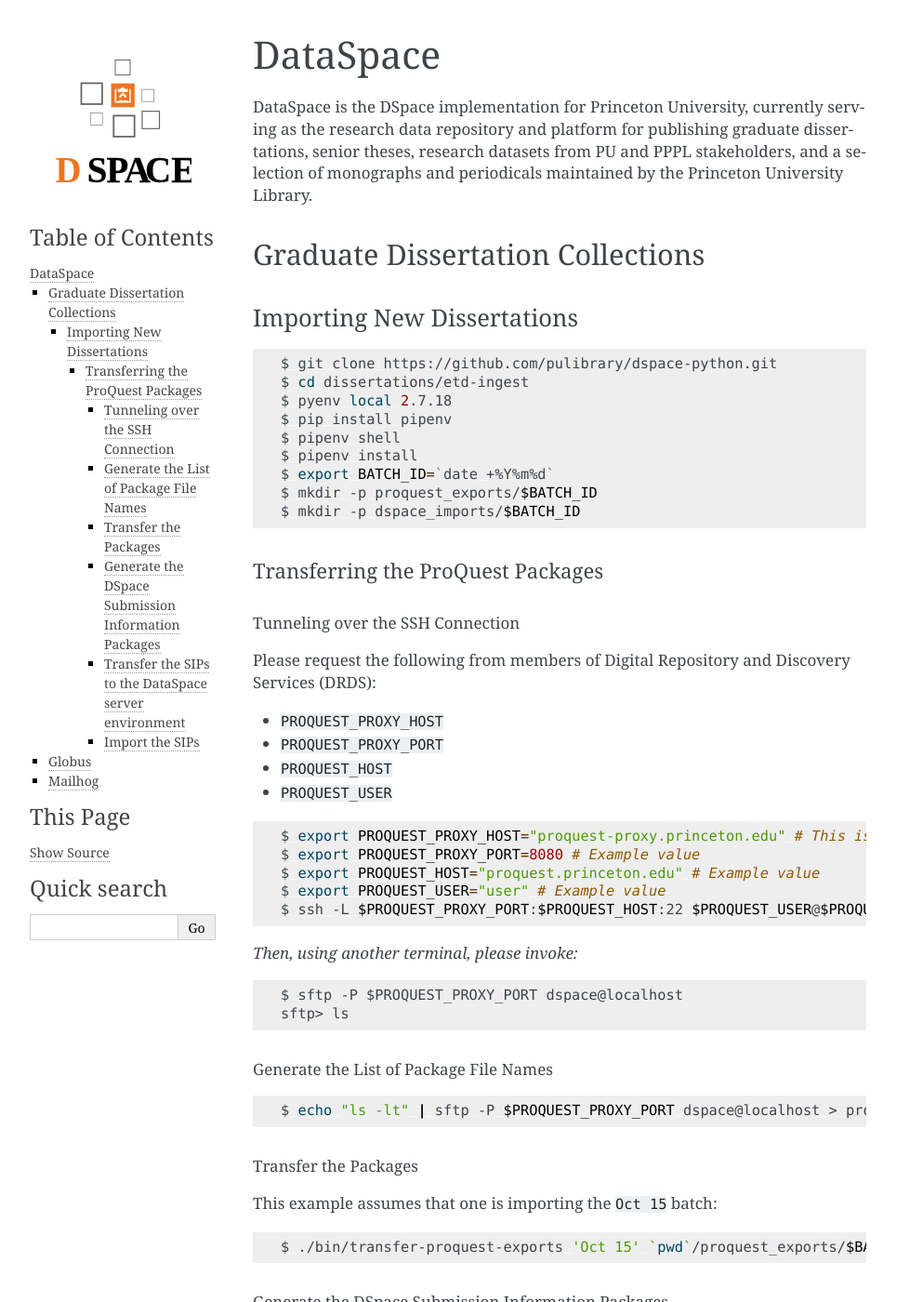
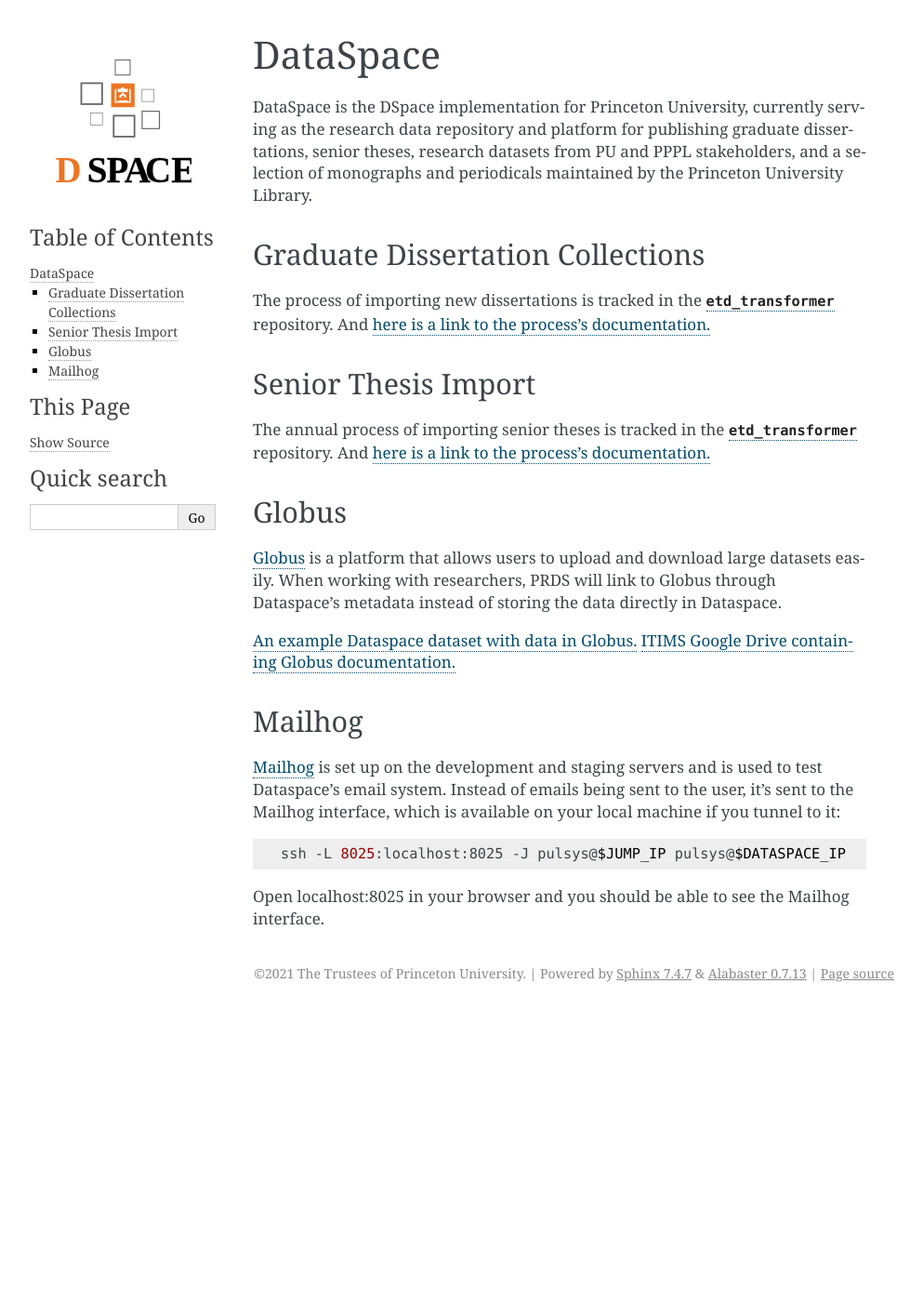
Before and after one commit to pulibrary/dspace-development, a Sphinx documentation site: the page built from docs/dataspace.md, in a window 1280 px wide and 1400 px high. Shown: the whole window at 93% size, without its empty margins (148-1141 px from the left). Built offline with Sphinx 7.4.7, drawn with Linux system fonts in a browser that asks for light colours; pages that are not in the unit, such as notebooks, are missing from menus; some of the changed text lies outside the part shown.

Commit message:
Point old documentation to ETD site

````diff
--- a/docs/dataspace.md
+++ b/docs/dataspace.md
@@ -8,98 +8,13 @@
 
 ## Graduate Dissertation Collections
 
-### Importing New Dissertations
+The process of importing new dissertations is tracked in the [`etd_transformer`](https://github.com/pulibrary/etd_transformer)
+repository. And [here is a link to the process's documentation.](https://pulibrary.github.io/etd_transformer/process-dissertations.html)
 
-```bash
-$ git clone https://github.com/pulibrary/dspace-python.git
-$ cd dissertations/etd-ingest
-$ pyenv local 2.7.18
-$ pip install pipenv
-$ pipenv shell
-$ pipenv install
-$ export BATCH_ID=`date +%Y%m%d`
-$ mkdir -p proquest_exports/$BATCH_ID
-$ mkdir -p dspace_imports/$BATCH_ID
-```
+## Senior Thesis Import
 
-#### Transferring the ProQuest Packages
-
-##### Tunneling over the SSH Connection
-
-Please request the following from members of Digital Repository and Discovery Services (DRDS):
-
-- `PROQUEST_PROXY_HOST`
-- `PROQUEST_PROXY_PORT`
-- `PROQUEST_HOST`
-- `PROQUEST_USER`
-
-```bash
-$ export PROQUEST_PROXY_HOST="proquest-proxy.princeton.edu" # This is only an example value
-$ export PROQUEST_PROXY_PORT=8080 # Example value
-$ export PROQUEST_HOST="proquest.princeton.edu" # Example value
-$ export PROQUEST_USER="user" # Example value
-$ ssh -L $PROQUEST_PROXY_PORT:$PROQUEST_HOST:22 $PROQUEST_USER@$PROQUEST_PROXY_HOST
-```
-
-_Then, using another terminal, please invoke:_
-```
-$ sftp -P $PROQUEST_PROXY_PORT dspace@localhost
-sftp> ls
-```
-
-##### Generate the List of Package File Names
-```bash
-$ echo "ls -lt" | sftp -P $PROQUEST_PROXY_PORT dspace@localhost > proquest_export_files.txt
-```
-
-##### Transfer the Packages
-
-This example assumes that one is importing the `Oct 15` batch:
-
-```bash
-$ ./bin/transfer-proquest-exports 'Oct 15' `pwd`/proquest_exports/$BATCH_ID
-```
-
-##### Generate the DSpace Submission Information Packages
-```bash
-$ pipenv run python prepare_for_import.py proquest_exports/$BATCH_ID dspace_imports/$BATCH_ID
-```
-_In the STDOUT, please check for any REJECT error messages logged for a given
-dissertation export._
-
-##### Transfer the SIPs to the DataSpace server environment
-
-Please request the following from members of Digital Repository and Discovery Services (DRDS):
-
-- `DATASPACE_PROXY_HOST`
-- `DATASPACE_PROXY_PORT`
-- `DATASPACE_HOST`
-- `DATASPACE_USER`
-
-```bash
-$ export DATASPACE_PROXY_HOST="0.0.0.0" # This is only an example value
-$ export DATASPACE_PROXY_PORT=8080 # Example value
-$ export DATASPACE_HOST="127.0.0.1" # Example value
-$ ssh -L $DATASPACE_PROXY_PORT:$DATASPACE_HOST:22 pulsys@$DATASPACE_PROXY_HOST
-```
-
-_Then, using another terminal, please invoke:_
-```bash
-$ rsync \
-  --archive \
-  --update \
-  --verbose \
-  --compress \
-  --progress \
-  --rsh="ssh -p $DATASPACE_PROXY_PORT" \
-  dspace_imports/$BATCH_ID dspace@localhost:~/dspace_imports/
-```
-
-##### Import the SIPs
-```bash
-$ ssh -J pulsys@$DATASPACE_PROXY_HOST dspace@$DATASPACE_HOST
-dspace@DATASPACE_HOST:~$ /dspace/bin/dspace import -add --eperson $USER@princeton.edu --source $HOME/dspace_imports/$BATCH_ID/SUCCESS --mapfile $HOME/dspace_imports/$BATCH_ID/import.mapfile --workflow
-```
+The annual process of importing senior theses is tracked in the [`etd_transformer`](https://github.com/pulibrary/etd_transformer)
+repository. And [here is a link to the process's documentation.](https://pulibrary.github.io/etd_transformer/process-theses.html)
 
 ## Globus
 
````
Also changed, not shown: docs/getting_started.md (+1 -2 lines).
